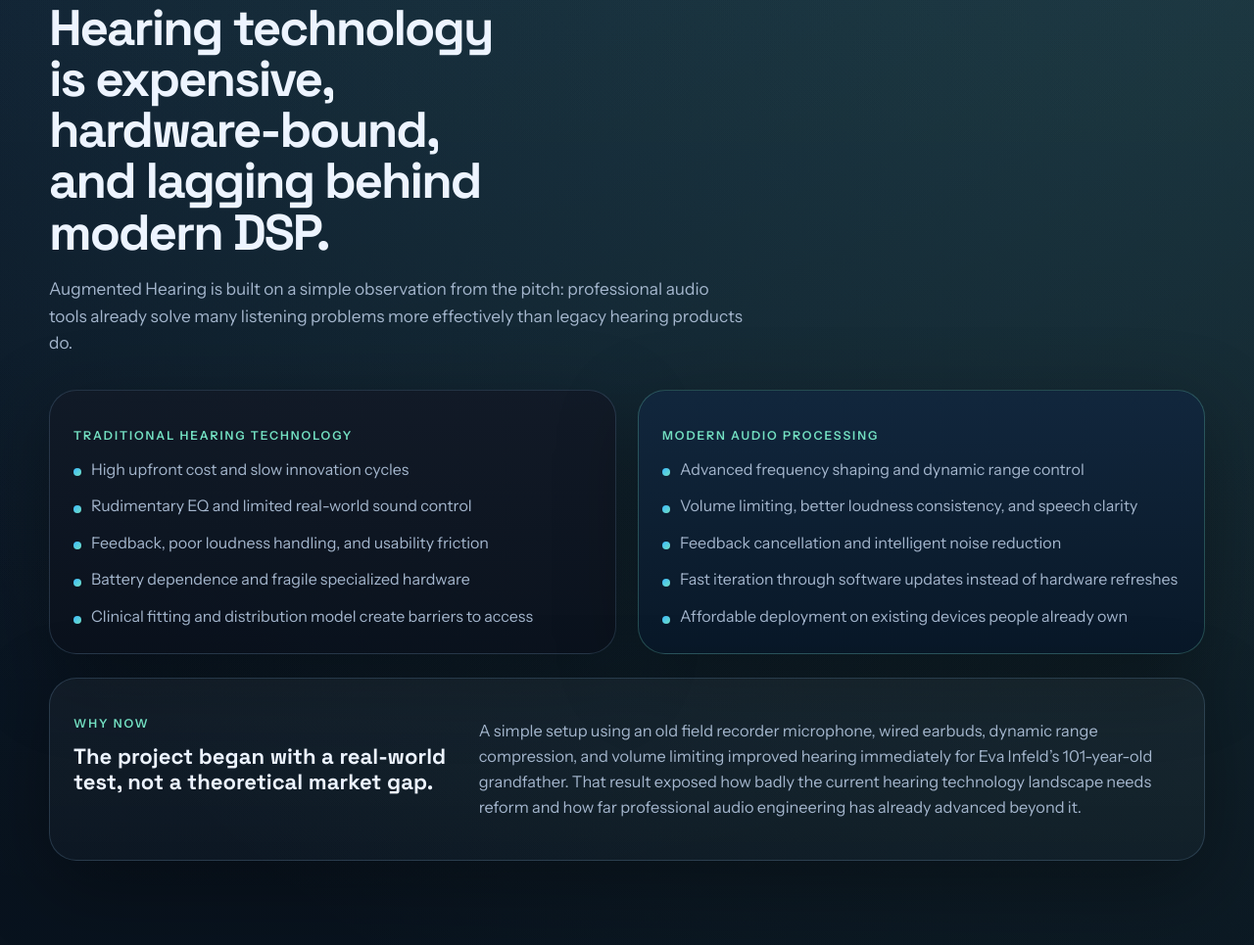
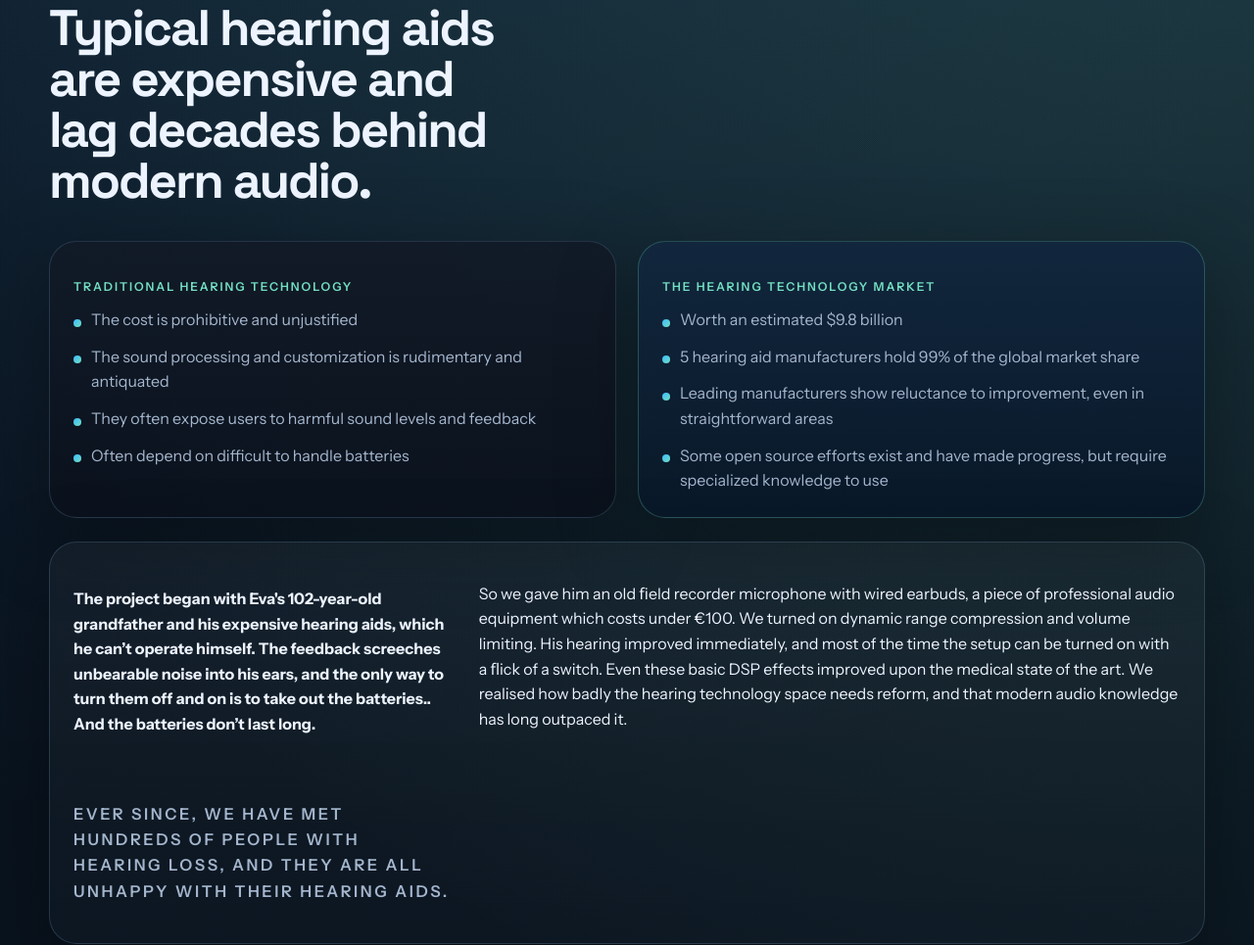
Before and after one commit to evainfeld/AH_website, a plain HTML site: page index.html in a window 1280 px wide. Shown: the part 1312-2277 px from the top of the page at 98% size. Drawn offline with Linux system fonts and the light colour scheme.

Commit message:
second page

```diff
--- a/index.html
+++ b/index.html
@@ -84,7 +84,7 @@
                             </ul>
                         </div>
                         <div class="highlight-card">
-                            <p>Try the effect chain now</p>
+                            <p class="eyebrow" style="color: #73e0c2;">Try the effect chain now</p>
                             <strong>Thunderfox Loudness Normalizer</strong>
                             <span>You can test immediate audio improvement now with our Firefox plugin: <a href="https://addons.mozilla.org/en-US/firefox/addon/thunderfox-loudness-normalizer/?utm_source=addons.mozilla.org&utm_medium=referral&utm_content=search">Thunderfox</a></span>
                         </div>
@@ -96,38 +96,45 @@
                 <div class="container">
                     <div class="section-heading">
                         <p class="eyebrow">The problem</p>
-                        <h2>Hearing technology is expensive, hardware-bound, and lagging behind modern DSP.</h2>
-                        <p>Augmented Hearing is built on a simple observation from the pitch: professional audio tools already solve many listening problems more effectively than legacy hearing products do.</p>
+                        <h2>Typical hearing aids are expensive and lag decades behind modern audio.</h2>
+
                     </div>
                     <div class="compare-grid">
                         <article class="compare-card compare-card-muted">
                             <p class="card-kicker">Traditional hearing technology</p>
-                            <ul>
-                                <li>High upfront cost and slow innovation cycles</li>
-                                <li>Rudimentary EQ and limited real-world sound control</li>
-                                <li>Feedback, poor loudness handling, and usability friction</li>
-                                <li>Battery dependence and fragile specialized hardware</li>
-                                <li>Clinical fitting and distribution model create barriers to access</li>
+                            <ul class="signal-list">
+                                <li>The cost is prohibitive and unjustified</li>
+                                <li>The sound processing and customization is rudimentary and antiquated</li>
+                                <li>They often expose users to harmful sound levels and feedback</li>
+                                <li>Often depend on difficult to handle batteries</li>
                             </ul>
                         </article>
                         <article class="compare-card compare-card-accent">
-                            <p class="card-kicker">Modern audio processing</p>
+                            <p class="card-kicker">The hearing technology market</p>
                             <ul>
-                                <li>Advanced frequency shaping and dynamic range control</li>
-                                <li>Volume limiting, better loudness consistency, and speech clarity</li>
-                                <li>Feedback cancellation and intelligent noise reduction</li>
-                                <li>Fast iteration through software updates instead of hardware refreshes</li>
-                                <li>Affordable deployment on existing devices people already own</li>
+                                <li>Worth an estimated $9.8 billion</li>
+                                <li>5 hearing aid manufacturers hold 99% of the global market share</li>
+                                <li>Leading manufacturers show reluctance to improvement, even in straightforward areas</li>
+                                <li>Some open source efforts exist and have made progress, but require specialized knowledge to use</li>
                             </ul>
                         </article>
                     </div>
                     <div class="origin-story">
                         <div>
-                            <p class="eyebrow">Why now</p>
-                            <h3>The project began with a real-world test, not a theoretical market gap.</h3>
+                            <h4>The project began with Eva's 102-year-old grandfather and his expensive hearing aids, which he can’t
+                                operate himself. The feedback screeches unbearable noise into his ears, and the only
+                                way to turn them off and on is to take out the batteries.. And the batteries don’t last long.</h4>
                         </div>
-                        <p>A simple setup using an old field recorder microphone, wired earbuds, dynamic range compression, and volume limiting improved hearing immediately for Eva Infeld’s 101-year-old grandfather. That result exposed how badly the current hearing technology landscape needs reform and how far professional audio engineering has already advanced beyond it.</p>
-                    </div>
+                        <p>So we gave him an old ﬁeld recorder microphone with wired earbuds, a piece of professional audio
+equipment which costs under €100. We turned on dynamic range compression and volume limiting.
+His hearing improved immediately, and most of the time the setup can be turned on with a ﬂick of a
+switch. Even these basic DSP effects improved upon the medical state of the art.
+We realised how badly the hearing technology space needs reform, and that modern audio
+knowledge has long outpaced it.</p>
+<p class="eyebrow">EVER SINCE, WE HAVE MET HUNDREDS OF PEOPLE WITH HEARING LOSS, AND THEY ARE ALL UNHAPPY WITH THEIR HEARING AIDS.</p>
+</div>
+
+
                 </div>
             </section>
 
@@ -239,16 +246,8 @@
                 <div class="container">
                     <div class="section-heading">
                         <p class="eyebrow">Team</p>
-                        <h2>Built by experienced open-source and audio engineering practitioners.</h2>
-                        <p>The founding team combines grant delivery, research, security and privacy software experience, and deep expertise in audio DSP, music production, and sound design.</p>
                     </div>
                     <div class="team-grid">
-                        <article class="team-card">
-                            <p class="card-kicker">Co-founder</p>
-                            <h3>Dr Eva Infeld</h3>
-                            <p>Mathematician, coder, and researcher with a long track record in free and open-source software, cryptographic tools, security research, and coordinating successful grant-funded technical projects.</p>
-                            <a href="https://evainfeld.github.io/">evainfeld.github.io</a>
-                        </article>
                         <article class="team-card">
                             <p class="card-kicker">Co-founder</p>
                             <h3>Brett Alexander Preston</h3>
@@ -259,6 +258,25 @@
                                 <a href="https://github.com/brettpreston/Rustic_Audio">Rustic Audio</a>
                             </div>
                         </article>
+                        <article class="team-card">
+                            <p class="card-kicker">Co-founder</p>
+                            <h3>Dr Eva Infeld</h3>
+                            <p>Mathematician, coder, and researcher with a long track record in free and open-source software, cryptographic tools, security research, and coordinating successful grant-funded technical projects.</p>
+                             <div class="team-links">
+                            <a href="https://evainfeld.github.io/">Personal Website</a>
+                            </div>
+                        </article>
+                        <!---
+                        <article class="team-card">
+                            <p class="card-kicker">Co-founder</p>
+                            <h3>Bartosz Owczarek</h3>
+                            <p>Software engineer and a talent fr large-scale logistics and operations, with experience in building and scaling complex systems, leading engineering teams, and optimizing processes for efficiency and reliability.
+                            </p>
+                             <div class="team-links">
+                            <a href="https://www.linkedin.com/in/bartosz-owczarek-22879733/">LINKEDIN</a>
+                            </div>
+                        </article>
+                        -->
                     </div>
                 </div>
             </section>
```
